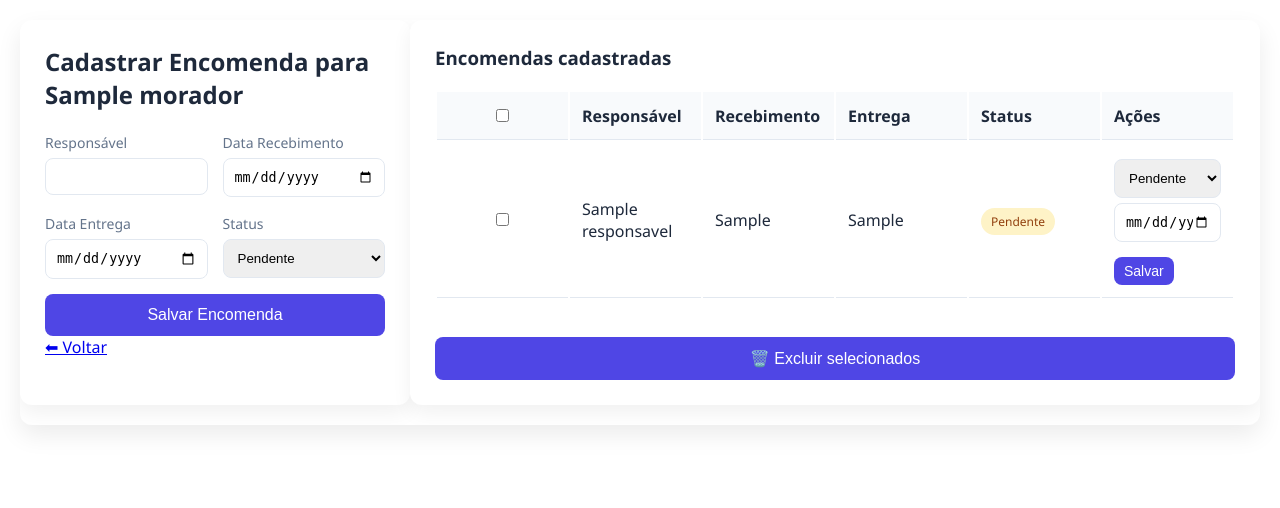
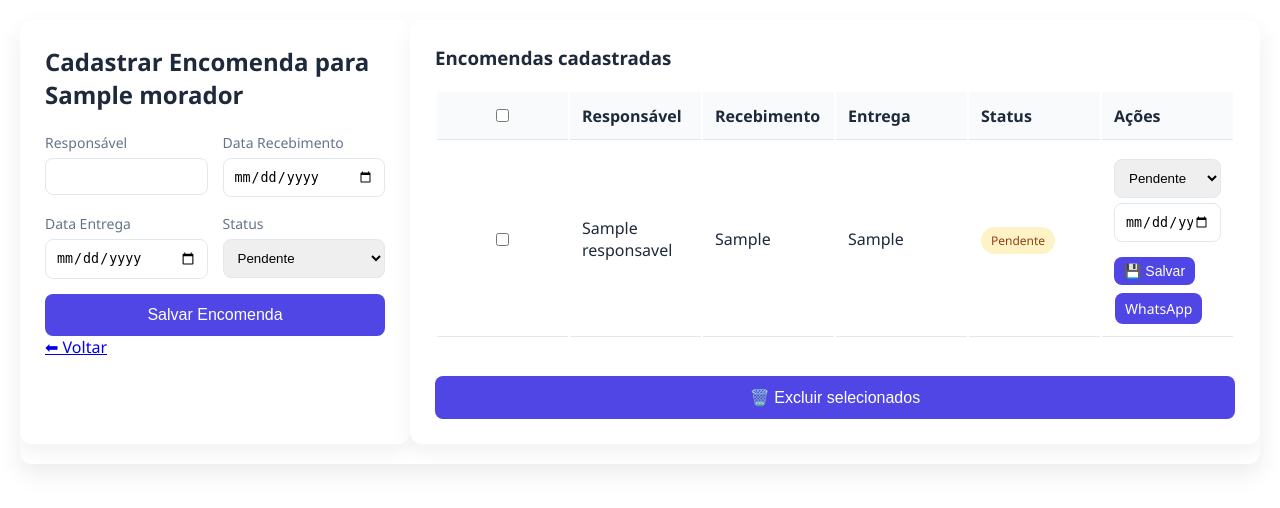
Before and after one commit to Juci-Dev/Portaria_Express, a Flask app: template templates/encomenda.html in a window 1280 px wide. Shown: the top 508 px of the page. Run offline with Flask 3, Linux system fonts and the light colour scheme; the template is opened without the code that fills it: most values are stand-ins (such as "Sample title", 1, 10 or a date in 2020).

Commit message:
Funcionalidade whatsapp implementada

```diff
--- a/app.py
+++ b/app.py
@@ -4,7 +4,7 @@ from routes import register_blueprints
 
 
 app = Flask(__name__)
-app.config['SECRET_KEY'] = 'CHAVE_sECRETA'
+app.config['SECRET_KEY'] = ''
 
 register_blueprints(app)
 
--- a/static/css/encomenda.css
+++ b/static/css/encomenda.css
@@ -147,3 +147,22 @@ th {
   background: #DCFCE7;
   color: #166534;
 }
+
+
+.btn-whatsapp{
+  display: inline-block;
+  margin-left: 1px;
+  margin-top: 8px;
+}
+
+.btn-whatsapp{
+  display: inline-block;
+  padding: 6px 10px;
+  border-radius: 8px;
+  text-decoration: none;
+
+  background: var(--primary);
+  color: white;
+
+  font-size: 14px;
+}
--- a/templates/encomenda.html
+++ b/templates/encomenda.html
@@ -99,23 +99,59 @@
                     </td>
 
                     <td>
-                        <form method="POST" action="{{ url_for('morador.atualizar_encomenda') }}">
 
-    <input type="hidden" name="encomenda_id" value="{{ e.id }}">
+                        <!-- Formulário para atualizar status da encomenda -->
+                        <form method="POST"
+                              action="{{ url_for('morador.atualizar_encomenda') }}">
 
-    <select name="status">
-        <option value="Pendente" {% if e.status == 'Pendente' %}selected{% endif %}>Pendente</option>
-        <option value="Notificado" {% if e.status == 'Notificado' %}selected{% endif %}>Notificado</option>
-        <option value="Entregue" {% if e.status == 'Entregue' %}selected{% endif %}>Entregue</option>
-    </select>
+                            <!-- ID da encomenda -->
+                            <input type="hidden"
+                                   name="encomenda_id"
+                                   value="{{ e.id }}">
+
+                            <!-- Status -->
+                            <select name="status">
+                                <option value="Pendente"
+                                    {% if e.status == 'Pendente' %}selected{% endif %}>
+                                    Pendente
+                                </option>
+
+                                <option value="Notificado"
+                                    {% if e.status == 'Notificado' %}selected{% endif %}>
+                                    Notificado
+                                </option>
+
+                                <option value="Entregue"
+                                    {% if e.status == 'Entregue' %}selected{% endif %}>
+                                    Entregue
+                                </option>
+                            </select>
+
+                            <!-- Data da entrega -->
+                            <input type="date"
+                                   name="data_entrega"
+                                   value="{{ e.data_saida }}">
+
+                            <!-- Salvar alterações -->
+                            <button type="submit">
+                                💾 Salvar
+                            </button>
 
 
-    <input type="date" name="data_entrega" value="{{ e.data_saida }}">
+                            <!-- Futuro botão de WhatsApp -->
 
-    <button type="submit">Salvar</button>
 
-</form>
+
+                        </form>
+
+                        <a href="{{ url_for('morador.enviar_whatsapp_encomenda', id=e.id) }}"
+                        class="btn-whatsapp">
+
+                         WhatsApp
+                    </a>
+
                     </td>
+
 
                 </tr>
                 {% endfor %}
@@ -124,6 +160,7 @@
 
         </table>
             <br>
+
             <form id="form-excluir" method="POST" action="{{ url_for('morador.excluir_multiplos') }}">
                 <input type="hidden" name="morador_id" value="{{ morador.id }}">
             </form>
```
Also changed, not shown: routes/morador_routes.py (+48 -1 lines).
